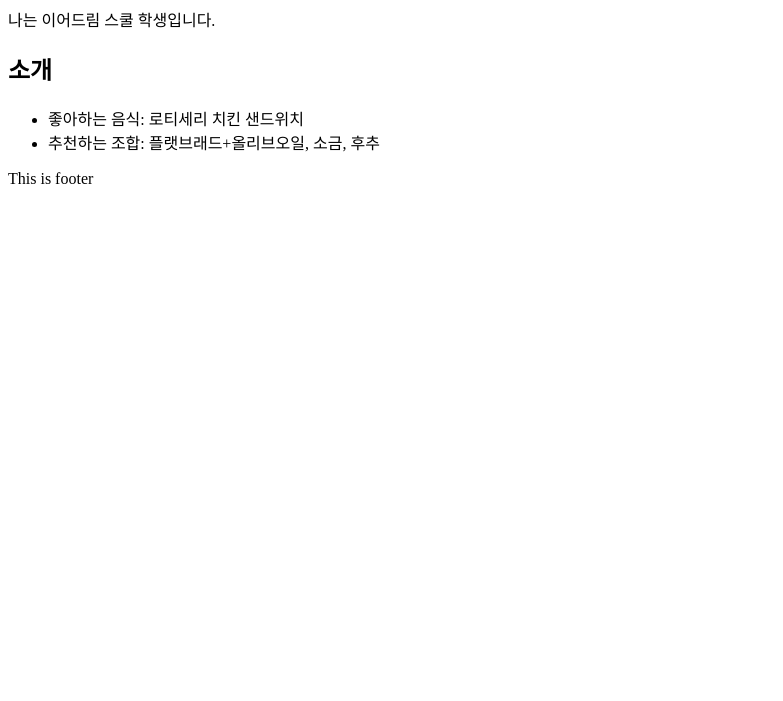
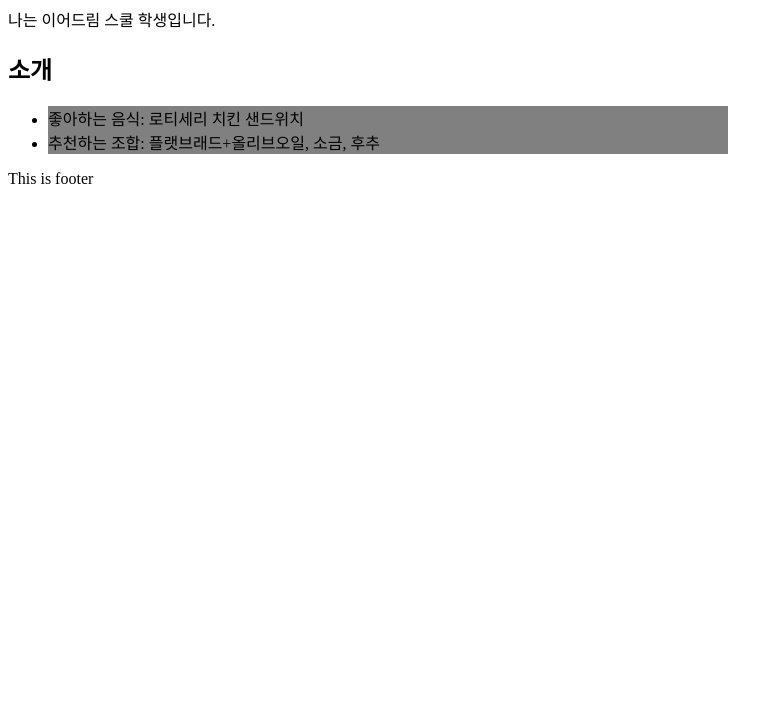
Before and after one commit to Huigam/Huigam.github.io, a plain HTML site: page index.html in a window 1280 px wide. Shown: the part 99-800 px from the top of the page, without its empty margins (0-783 px from the left). Drawn offline with Linux system fonts and the light colour scheme.

Commit message:
feat: Link style.css with index.html

```diff
--- a/index.html
+++ b/index.html
@@ -5,6 +5,7 @@
 		<meta charset="utf-8">
 		<title>My first HTML Page</title>
 		<meta name="viewport" content="width=device-width, initial-scale=1.0">
+		<link rel="stylesheet" type="text/css" href="./style.css">
 	</head>
 	<body>
 		<header>This is header</header>
--- /dev/null
+++ b/style.css
@@ -0,0 +1,8 @@
+.container {
+	width: 720px;
+	margien: 0 auto;
+}
+
+ul > li {
+	background-color: gray;
+}
```
